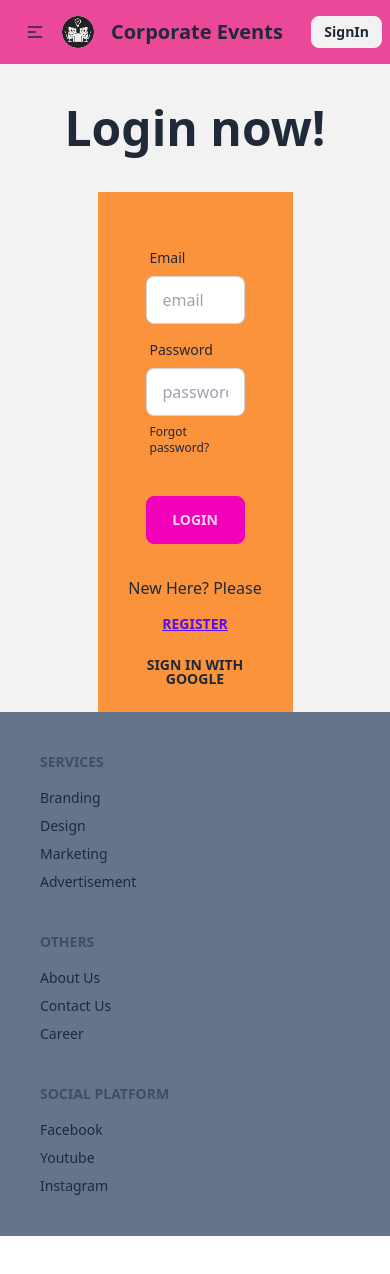
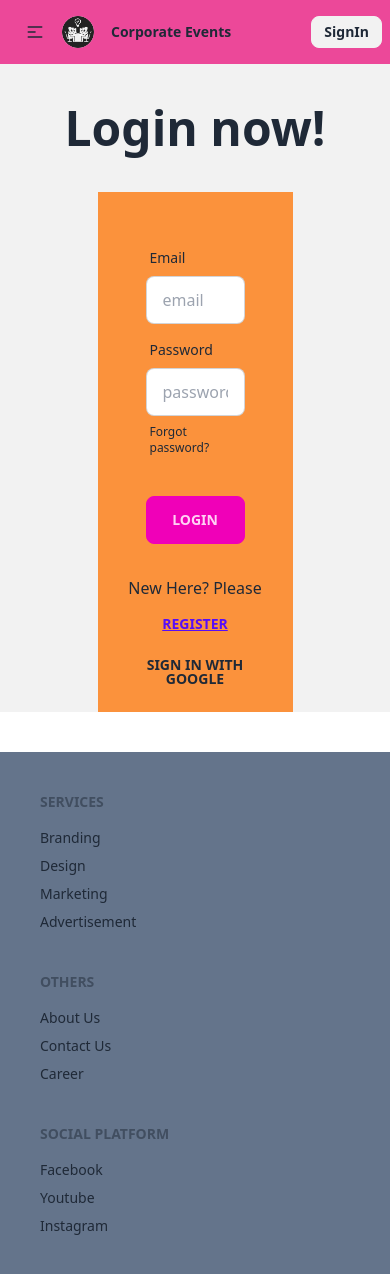
Before and after one commit to Md-Tahsif-Ahmed/Corporate-Event-Management-System, a React (Vite) app: page /login in a window 390 px wide. Before the commit the page ends 1236 px from the top, so only its background shows below. Built offline with nearby package versions, Linux system fonts and the light colour scheme; no server answers.

Commit message:
add quession and answer

```diff
--- a/src/Pages/HomePage/Footer/Footer.jsx
+++ b/src/Pages/HomePage/Footer/Footer.jsx
@@ -1,6 +1,6 @@
 const Footer = () => {
     return (
-        <div>
+        <div className="mt-10">
             <footer className="p-10 bg-slate-500 text-base-content">
                 <div className="footer max-w-6xl mx-auto">
 
--- a/src/Pages/Login/Login.jsx
+++ b/src/Pages/Login/Login.jsx
@@ -37,7 +37,7 @@ const Login = () => {
     }
 
     return (
-      <div>
+      <div className="">
         <div className="bg-base-200">
           <div className="flex flex-col items-center justify-center space-y-10">
             <div className="mt-10">
--- a/src/Pages/Register/Register.jsx
+++ b/src/Pages/Register/Register.jsx
@@ -46,7 +46,7 @@ const Register = () => {
   };
 
   return (
-    <div>
+    <div className="">
       <div className="bg-base-200">
         <div className="flex flex-col items-center justify-center space-y-10">
           <div className="mt-10">
--- a/src/Pages/Shared/Navbar/Navbar.jsx
+++ b/src/Pages/Shared/Navbar/Navbar.jsx
@@ -68,7 +68,7 @@ const Navbar = () => {
                 </ul>
             </div>
             <img className="w-8 h-8 rounded-full" src={icon} alt="" />
-            <a className="btn btn-ghost normal-case text-xl">Corporate Events</a>
+            <a className="btn btn-ghost normal-case text-sm lg:text-xl">Corporate Events</a>
             </div>
             <div className="navbar-center hidden lg:flex">
             <ul className="menu menu-horizontal px-1 space-x-4">
```
